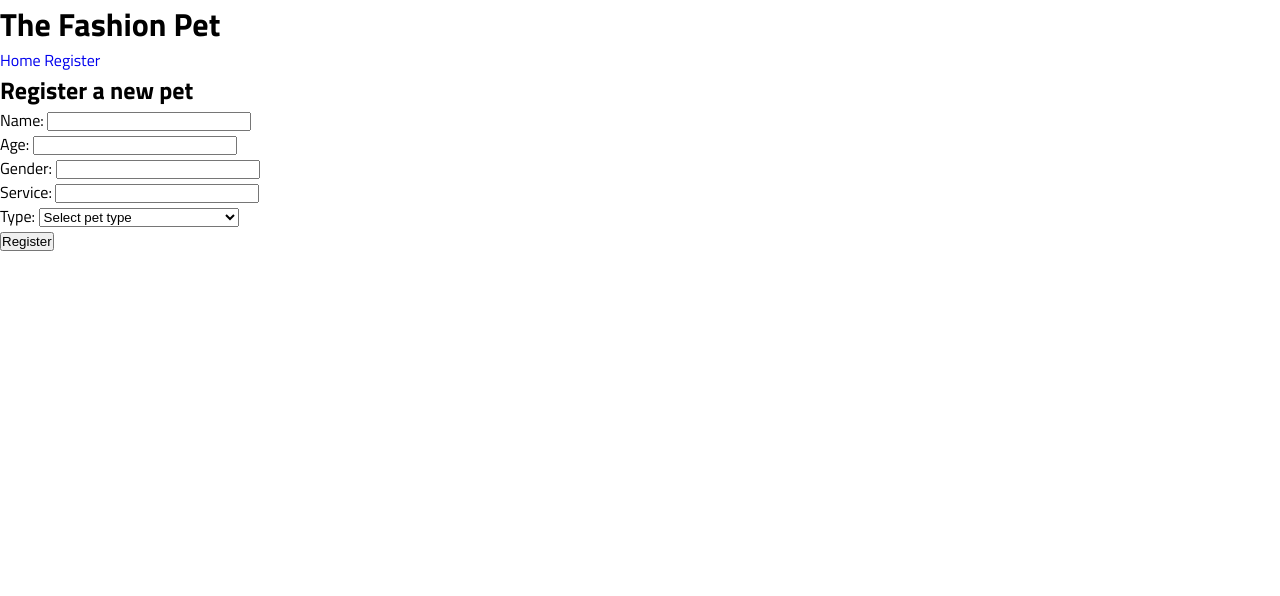
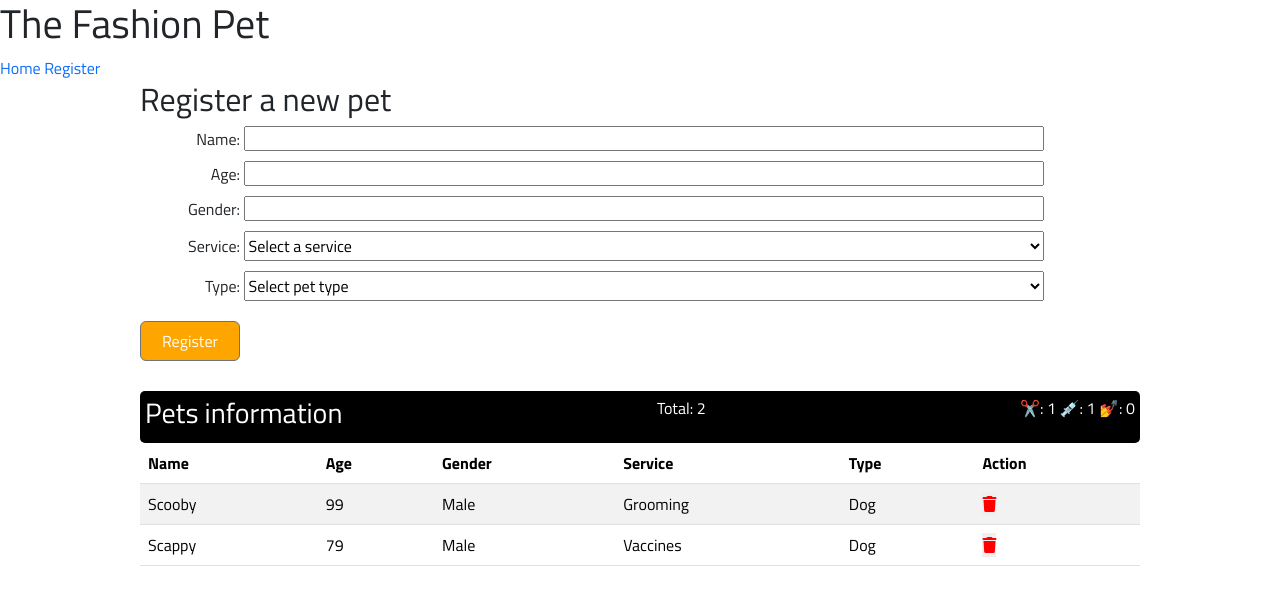
Before and after one commit to BTurner08/petSalon2, a plain HTML site: page register.html in a window 1280 px wide. Drawn offline with nearby package versions, Linux system fonts and the light colour scheme.

Commit message:
Deleting function

```diff
--- a/register.html
+++ b/register.html
@@ -6,10 +6,12 @@
     <link rel="preconnect" href="https://fonts.googleapis.com">
     <link rel="preconnect" href="https://fonts.gstatic.com" crossorigin>
     <link href="https://fonts.googleapis.com/css2?family=Titillium+Web:ital,wght@0,200;0,300;0,400;0,600;0,700;0,900;1,200;1,300;1,400;1,600;1,700&display=swap" rel="stylesheet">
-
-
+    <link rel="stylesheet" href="https://cdn.jsdelivr.net/npm/bootstrap@5.3.3/dist/css/bootstrap.min.css">
     <link rel="stylesheet" href="styles/base.css">
     <link rel="stylesheet" href="styles/petsalon.css">
+    <link rel="stylesheet" href="styles/display.css">
+    <link rel="stylesheet" href="styles/register.css">
+    <script src="https://kit.fontawesome.com/ddf79d53c5.js" crossorigin="anonymous"></script>
     <title>Document</title>
 </head>
 <body>
@@ -22,9 +24,9 @@
             </nav>
         </div>
     </header>
-    <main>
+    <main class="container ">
         <h2>Register a new pet</h2>
-        <div>
+        <div class=input-container>
             <div>
                 <label>Name:</label>
                 <input type="text" id="txtName" class="pet-type">
@@ -39,7 +41,12 @@
             </div>
             <div>
                 <label>Service:</label>
-                <input type="text" id="txtService" class="pet-type">
+                <select name="" id="txtService"class="pet-type">
+                    <option value="" disabled selected>Select a service</option>
+                    <option value="grooming">Grooming</option>
+                    <option value="vaccines">Vaccines</option>
+                    <option value="nails">Nails trimming</option>
+                </select>
             </div>
             <div>
                 <label>Type:</label>
@@ -52,11 +59,47 @@
                 <option value="Raccoon">Raccoon</option>
             </select>
             </div>
-            <button onclick="register()">Register</button>
+        </div>
+            <button onclick="register()" type="button" class="btn btn-secondary">Register</button>
+        </div>
+
+        <div class="info-bar">
+            <h3>Pets information</h3>
+            <div>
+                <label for="totalPets">Total: <span id="totalCount"><h3>0</h3></span></label>
+            </div>
+            <div>
+            <label for="grooming">✂️: <span id="totalGroomings"> 0 </span></label>
+            <label for="grooming">💉: <span id="totalVaccines"> 0 </span></label>
+            <label for="grooming">💅: <span id="totalNails">0</span></label>
+            </div>
+
+        </div>
+
+        <div id="pets">
+
+        </div>
+        <div>
+        <table class="table table-striped">
+            <thead>
+                <tr>
+                    <th>Name</th>
+                    <th>Age</th>
+                    <th>Gender</th>
+                    <th>Service</th>
+                    <th>Type</th>
+                    <th>Action</th>
+                </tr>
+            </thead>
+            <tbody id="petRows">
+
+            </tbody>
+        </table>
         </div>
     </main>
 
 
     <script src="./scripts/register.js"></script>
+    <script src="./scripts/display.js"></script>
 </body>
 </html>
--- /dev/null
+++ b/scripts/display.js
@@ -0,0 +1,78 @@
+// function displayCards(){
+//     //get the html div to display the cards\
+//     const DIV = document.getElementById("pets");
+//     let card="";
+//     //travel the array (for loop)
+//     for(let i=0;i<petSalon.pets.length;i++){
+//         let pet=petSalon.pets[i]
+//         card+=`
+//         <div class="pet">
+//             <p>${pet.name}</p>
+//             <p>${pet.service}</p>
+//             </div>
+//         `;
+//     }
+//     //HTML template for the cards
+
+//     //insert the card into the HTML div
+//     DIV.innerHTML= card;
+// }
+
+    function displayRow(){
+        // Get the table body element
+        const DIV = document.getElementById("petRows");
+        let rows = "";
+
+        // Loop through the pets array and create a row for each pet
+        for(let i = 0;i< petSalon.pets.length;i++){
+            let pet = petSalon.pets[i];
+            rows+= `
+                <tr id="${i}">
+                    <td>${pet.name}</td>
+                    <td>${pet.age}</td>
+                    <td>${pet.gender}</td>
+                    <td>${pet.service}</td>
+                    <td>${pet.type}</td>
+                    <td><button class="delete-btn" onclick="deletePet(${i});"><i class="fa-solid fa-trash"></i></button></td>
+                </tr>
+            `;
+        }
+
+        // Set the innerHTML of the table body to the generated rows
+        DIV.innerHTML = rows;
+    }
+function totalCount(){
+    let totalCount = petSalon.pets.length;
+        document.getElementById("totalCount").innerHTML =totalCount
+            }
+
+
+function displayServiceCount(){
+    let grooming=0;
+    let vaccines=0;
+    let nails=0;
+    for(let i=0;i<petSalon.pets.length;i++){
+        let pet = petSalon.pets[i]
+        if(pet.service.toLowerCase()=="grooming"){
+            grooming++;
+        }
+        if(pet.service.toLowerCase()=="vaccines"){
+            vaccines++;
+        }
+        if(pet.service.toLowerCase()=="nails"){
+            nails++;
+        }
+        document.getElementById("totalGroomings").innerHTML=grooming
+        document.getElementById("totalVaccines").innerHTML=vaccines
+        document.getElementById("totalNails").innerHTML=nails
+    }
+
+    //if statements
+
+    //increase the number of grooming
+    //increace the number of nails
+    //increace the number of Vaccines
+
+
+
+}
--- a/scripts/register.js
+++ b/scripts/register.js
@@ -19,6 +19,19 @@ function Pet(name,age,gender,service,type){
     this.service=service
     this.type=type
 }
+function isValid(pet){
+    let validation=true
+
+    if(pet.name==""){
+        validation=false;
+        alert("please add a name");
+    }
+    if(pet.service==""){
+        validation=false;
+        alert("please add a service");
+    }
+    return validation //returning the results
+}
 
 function register(){
     let inputName = document.getElementById("txtName").value;
@@ -30,19 +43,42 @@ function register(){
     let newPet = new Pet(inputName,inputAge,inputGender,inputService,inputType);
     console.log(newPet)
 
+    if(isValid(newPet)==true){
+        petSalon.pets.push(newPet);
+        displayRow();
+        console.log(petSalon.pets);
+    }
+    totalCount()
+    displayRow();
+    displayServiceCount();
     clearForm();
 }
-let pet1 = new Pet("Scooby",99,"Male","Grooming","Dog")
 
-console.log(pet1)
+function deletePet(id){
+
+    console.log("Deleting pet..." + id)
+    document.getElementById(id).remove();
+    petSalon.pets.splice(id, 1)
+    displayRow();
+    displayServiceCount();
+}
+
+function init(){
+    let pet1 = new Pet("Scooby",99,"Male","Grooming","Dog")
+    let pet2 = new Pet("Scappy",79,"Male","Vaccines","Dog")
+    petSalon.pets.push(pet1,pet2);
+    displayRow();
+    displayServiceCount()
+    totalCount()
+}
 
 
 function clearForm() {
-    // Get references to the form elements
 document.getElementById("txtName").value = "";
 document.getElementById("txtAge").value = "";
 document.getElementById("txtGender").value = "";
 document.getElementById("txtService").value = "";
 document.getElementById("txtType").value = "";
+}
 
-}
+window.onload=init;// wait to render HTML then load the init
--- /dev/null
+++ b/styles/display.css
@@ -0,0 +1,67 @@
+#pets{
+    display: grid;
+    grid-template-rows: repeat(3,1fr);
+}
+.pet{
+    background-color: #DEDEDE;
+    margin: 10px;
+    padding: 10px;
+}
+.info-bar{
+    display: flex;
+    justify-content: space-between;
+    background-color: black;
+    color: white;
+    padding: 5px;
+    margin-top: 30px;
+    border-radius: 5px;
+}
+
+td, th {
+    padding: 10px;
+    text-align: left;
+
+}
+tr {
+    text-align: left;
+}
+/* table {
+    margin-right: auto;
+    border-collapse: separate;
+    border-spacing: 250px 0;
+    margin-left: 0;
+    text-align: left;
+} */
+.container-table{
+    text-align: left;
+}
+.table-left{
+    margin-right: auto;
+}
+.label-flex{
+    display: flex;
+    justify-content: space-around;
+    align-items: center;
+    flex-direction: column;
+    background-color: #DEDEDE;
+}
+input.pet-type {
+    width: 700px;
+    margin-bottom: 10px;
+    height: 25px;
+}
+select.pet-type {
+    width: 700px;
+    margin-bottom: 10px;
+    height: 30px;
+}
+.btn-flex{
+    display: flex;
+    align-items: end;
+    background-color: #DEDEDE;
+    justify-content: space-around;
+}
+.btn{
+    width: 100px;
+    background-color: orange;
+}
--- /dev/null
+++ b/styles/register.css
@@ -0,0 +1,21 @@
+/*form style*/
+
+.input-container{
+
+    margin-bottom: 10px;
+}
+.input-container input,
+.input-container select{
+    width: 80%;
+}
+.input-container label{
+    display: inline-block;
+    width: 100px;
+    text-align: right;
+}
+.fa-trash{
+    color: red;
+}
+.delete-btn{
+    border: none;
+}
```
